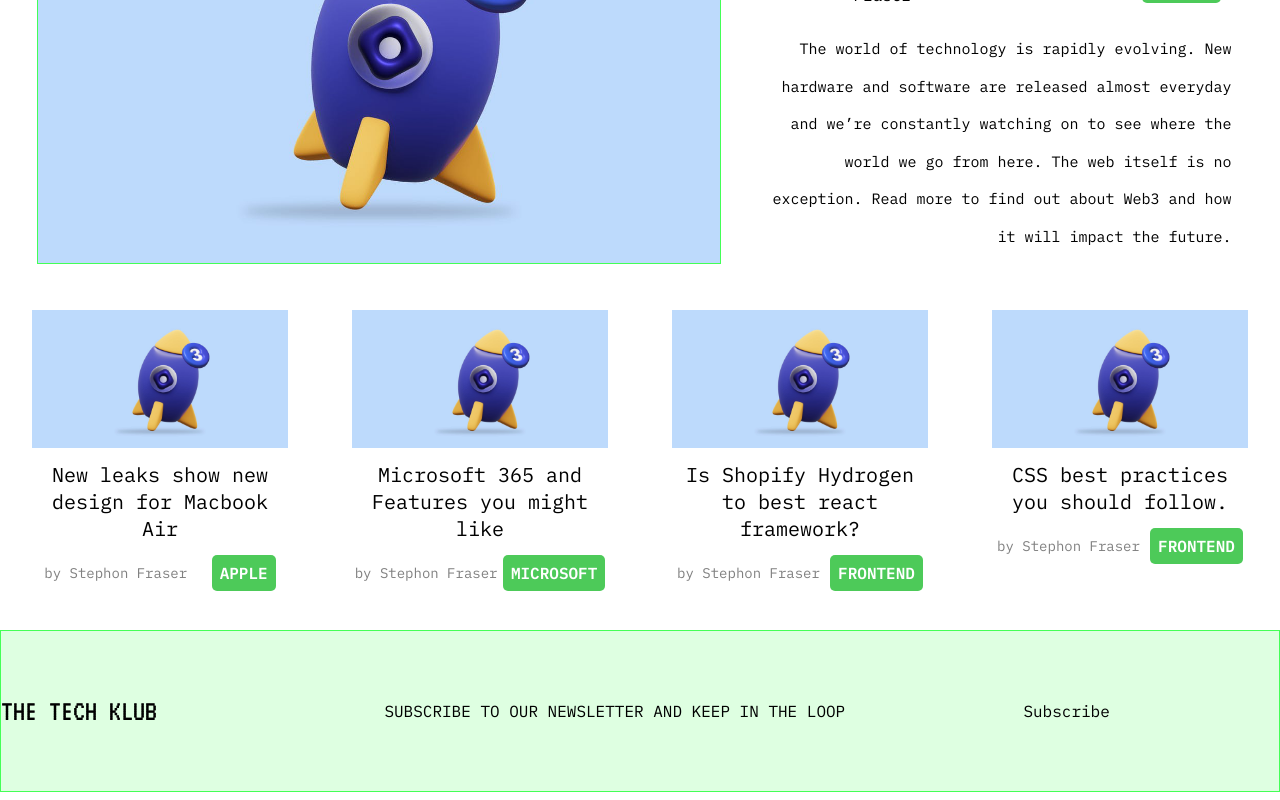
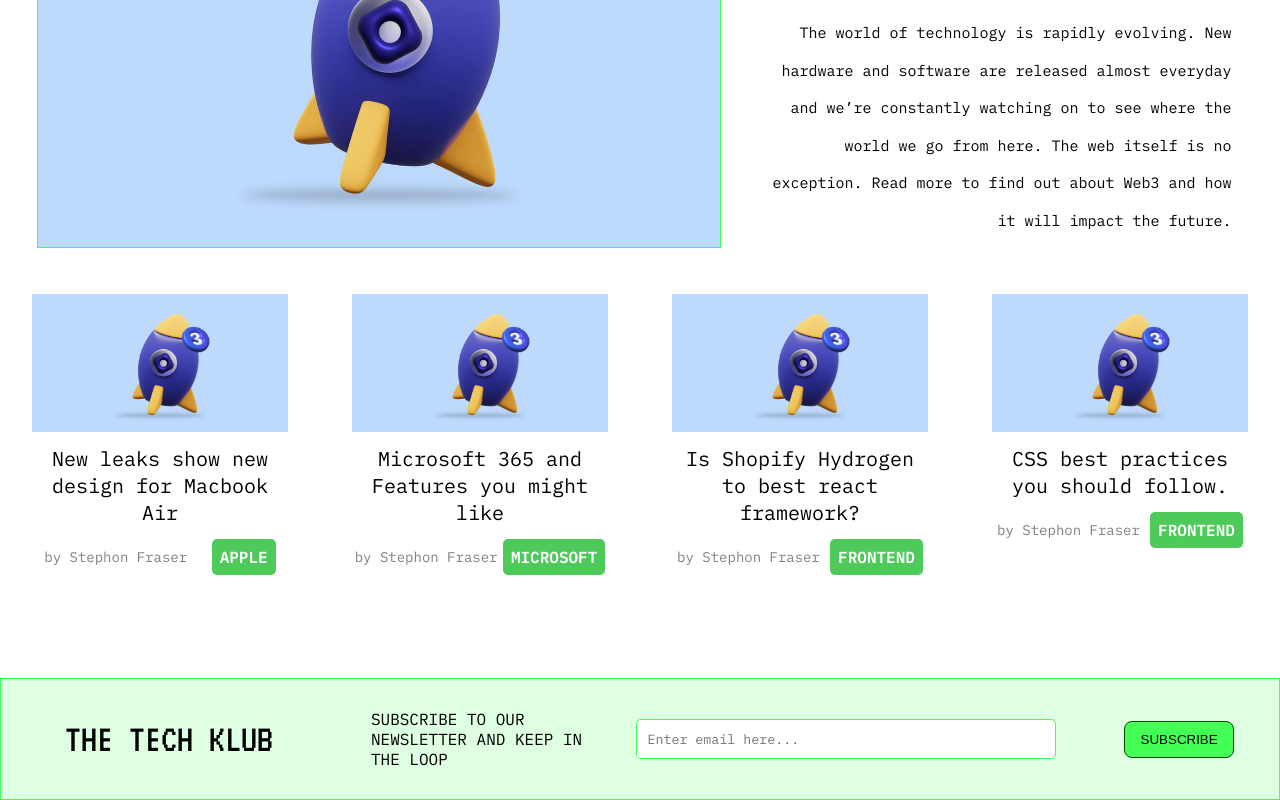
Before and after one commit to pr0f3ss0rst3ph/thecirclereboot, a React (Create React App) app in the folder frontend/: page / in a window 1280 px wide. Shown: the part 512-1312 px from the top of the page. Built offline with nearby package versions, Linux system fonts and the light colour scheme.

Commit message:
Completed Subscribe card styling

```diff
--- a/frontend/src/components/Subscribecard.js
+++ b/frontend/src/components/Subscribecard.js
@@ -7,8 +7,18 @@ const Subscribecard = () => {
       <div className="subscribe-message">
         SUBSCRIBE TO OUR NEWSLETTER AND KEEP IN THE LOOP
       </div>
-      <div className="subscribe-input-box"></div>
-      <div className="subscribe-button">Subscribe</div>
+      <form className="subscribe-form">
+        <div className="subscribe-input-box">
+          <input
+            type="text"
+            placeholder="Enter email here..."
+            id="subscribe-email"
+          />
+        </div>
+        <div className="subscribe-button-field">
+          <button className="subscribe-button">SUBSCRIBE</button>
+        </div>
+      </form>
     </div>
   );
 };
--- a/frontend/src/index.css
+++ b/frontend/src/index.css
@@ -62,7 +62,7 @@ body,
   font-family: "IBM Plex Mono", monospace;
   text-align: center;
   padding: 10px;
-  height: 10vh;
+  height: 8vh;
   display: flex;
   font-size: 18px;
   justify-content: center;
@@ -242,39 +242,91 @@ body,
 }
 
 .subscribecard {
-  height: 20vh;
+  margin-top: 5%;
+  height: 15vh;
   background-color: #DEFFE1;
   border: 1px solid #43FF56;
   display: flex;
   flex-direction: row;
-  justify-content: space-evenly;
   align-items: center;
-  text-align: center;
 }
 
 .subscribe-site-title {
   display: flex;
   font-family: "VT323", monospace;
-  font-size: 30px;
+  font-size: 40px;
   height: 100%;
-  width: 30%;
+  width: 20%;
+  text-align: center;
   align-items: center;
+  margin-left: 5%;
+  margin-right: 5%;
 }
 
 .subscribe-message {
   display: flex;
   font-family: "IBM Plex Mono", monospace;
   height: 100%;
-  width: 50%;
+  width: 20%;
   align-items: center;
+  text-align: left;
+}
+
+.subscribe-form {
+  display: flex;
+  flex-direction: row;
+  height: 100%;
+  width: 55%;
+  align-items: center;
+  text-align: center;
+}
+
+.subscribe-input-box {
+  display: flex;
+  flex-direction: row;
+  height: 100%;
+  width: 70%;
+  align-items: center;
+  text-align: center;
+}
+
+#subscribe-email {
+  width: 100%;
+  padding: 5px;
+  border: 1px solid #43FF56;
+  border-radius: 5px;
+  padding: 10px;
+  font-family: "IBM Plex Mono", monospace;
+  font-size: "IBM Plex Mono", monospace;
+  margin-left: 5%;
+  margin-right: 5%;
+}
+
+.subscribe-button-field {
+  display: flex;
+  font-family: "IBM Plex Mono", monospace;
+  height: 100%;
+  width: 30%;
+  align-items: center;
+  text-align: center;
 }
 
 .subscribe-button {
-  display: flex;
-  font-family: "IBM Plex Mono", monospace;
-  height: 100%;
-  width: 20%;
-  align-items: center;
+  padding: 10px;
+  border: 1px solid #064600;
+  width: 55%;
+  border-radius: 8px;
+  background-color: #43FF56;
+  margin-left: auto;
+  margin-right: auto;
+  cursor: pointer;
+}
+
+.subscribe-button:hover {
+  transition: 0.3s;
+  background-color: #bbffc2;
+  color: #064600;
+  border: 2px solid #43FF56;
 }
 
 /*# sourceMappingURL=index.css.map */
--- a/frontend/src/sass/index.scss
+++ b/frontend/src/sass/index.scss
@@ -80,7 +80,7 @@ body,
     font-family: $subtitlefont;
     text-align: center;
     padding: 10px;
-    height: 10vh;
+    height: 8vh;
     display: flex;
     font-size: $siteinfotext;
     justify-content: center;
@@ -264,37 +264,90 @@ body,
 
 //Subscriber Card
 .subscribecard{
-    height: 20vh;
+    margin-top: 5%;
+    height: 15vh;
     background-color: #DEFFE1;
     border: 1px solid #43FF56;
     display: flex;
     flex-direction: row;
-    justify-content: space-evenly;
+    //justify-content: space-around;
     align-items: center;
-    text-align: center;
 }
 
 .subscribe-site-title{
     display: flex;
     font-family: $titlefont;
-    font-size: 30px;
+    font-size: 40px;
     height: 100%;
-    width: 30%;
+    width: 20%;
+    text-align: center;
     align-items: center;
+    margin-left: 5%;
+    margin-right: 5%;
 }
 
 .subscribe-message{
     display: flex;
     font-family: $subtitlefont;
     height: 100%;
-    width: 50%;
+    width: 20%;
     align-items: center;
+    text-align: left;
+}
+
+.subscribe-form{
+    display: flex;
+    flex-direction: row;
+    height: 100%;
+    width: 55%;
+    align-items: center;
+    text-align: center;
+}
+
+.subscribe-input-box{
+    display: flex;
+    flex-direction: row;
+    height: 100%;
+    width: 70%;
+    align-items: center;
+    text-align: center;
+}
+
+#subscribe-email{
+    width: 100%;
+    padding: 5px;
+    border: 1px solid #43FF56;
+    border-radius: 5px;
+    padding: 10px;
+    font-family: $subtitlefont;
+    font-size: $subtitlefont;
+    margin-left: 5%;
+    margin-right: 5%;
+}
+
+.subscribe-button-field{
+    display: flex;
+    font-family: $subtitlefont;
+    height: 100%;
+    width: 30%;
+    align-items: center;
+    text-align: center;
 }
 
 .subscribe-button{
-    display: flex;
-    font-family: $subtitlefont;
-    height: 100%;
-    width: 20%;
-    align-items: center;
+    padding: 10px;
+    border: 1px solid #064600;
+    width: 55%;
+    border-radius: 8px;;
+    background-color: #43FF56;
+    margin-left: auto;
+    margin-right: auto;
+    cursor: pointer;
 }
+
+.subscribe-button:hover{
+    transition: 0.3s;
+    background-color: #bbffc2;
+    color: #064600;
+    border: 2px solid #43FF56;
+}
```
Also changed, not shown: 1 other file (tests, documents, lock files or other folders).
